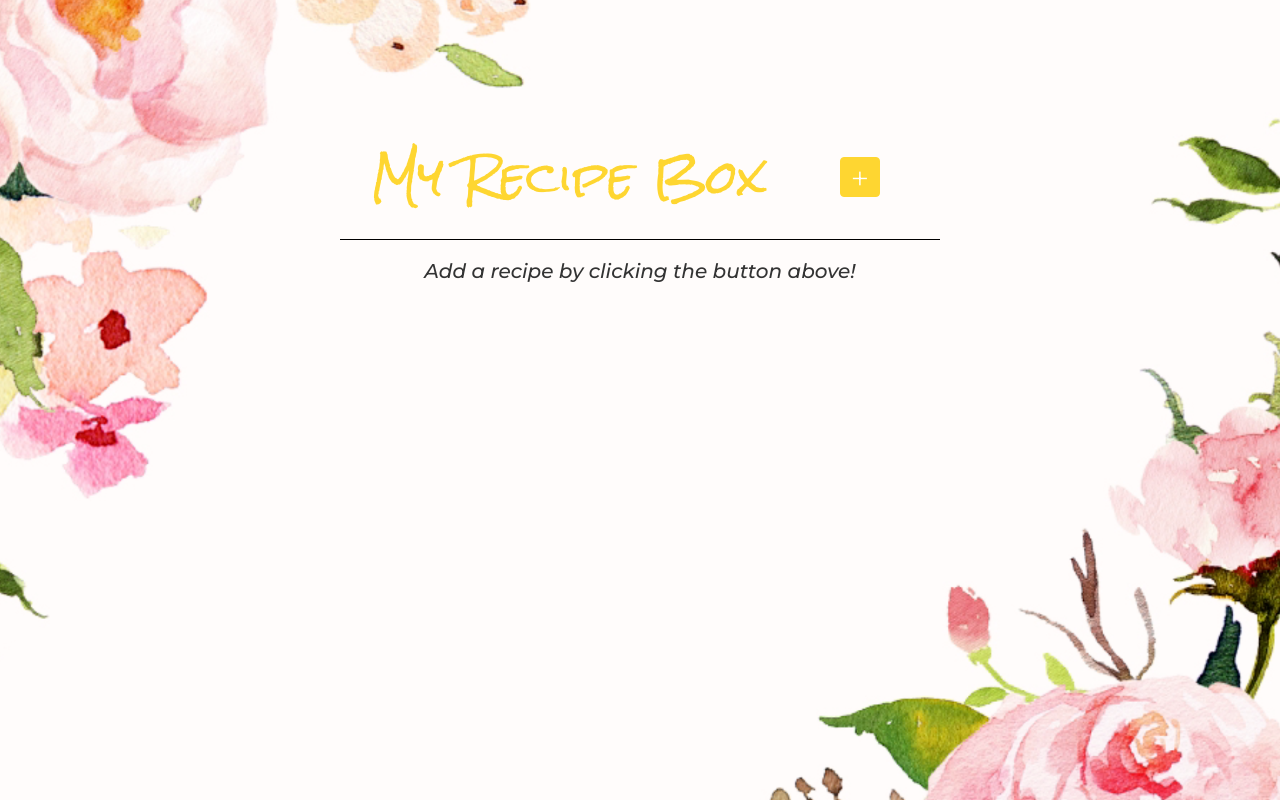
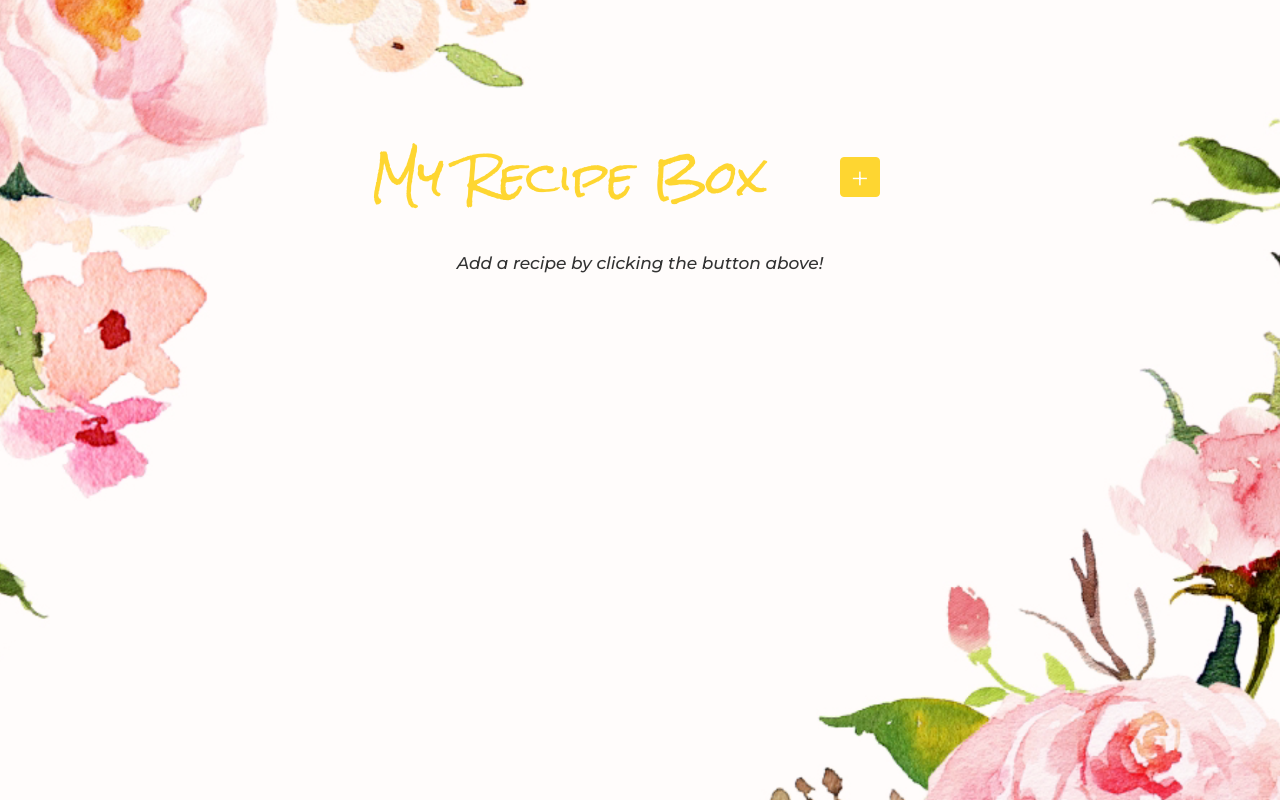
Before and after one commit to cdt-eth/Recipe-Box, a React (Create React App) app: page / in a window 1280 px wide. Built offline with nearby package versions, Linux system fonts and the light colour scheme; the HTML template or start-up script is replaced by a standard one.

Commit message:
saveNewRecipe fix

```diff
--- a/src/App.css
+++ b/src/App.css
@@ -165,11 +165,11 @@ h2 {
 h3 {
   font-family: 'Montserrat', sans-serif;
   font-weight: 500;
-  font-size: 20px;
+  font-size: 17px;
   margin-top: 30px;
   font-style: italic;
-  border-top: 1.25px solid black;
-  padding-top: 20px;
+  /* border-top: 1.25px solid black; */
+  padding-top: 15px;
   width: 600px;
   margin: auto;
 }
--- a/src/App.js
+++ b/src/App.js
@@ -41,10 +41,12 @@ class App extends Component {
     // take copy of state to not mutate original
     let recipes = this.state.recipes.slice();
     // add newestRecipe to end of recipe list
-    recipes.push({
-      recipeName: this.state.newestRecipe.recipeName,
-      ingredients: this.state.newestRecipe.ingredients
-    });
+    if (this.state.newestRecipe.recipeName) {
+      recipes.push({
+        recipeName: this.state.newestRecipe.recipeName,
+        ingredients: this.state.newestRecipe.ingredients
+      });
+    }
     // async call that sets the state of recipes to what's in local storage
     localStorage.setItem('recipes', JSON.stringify(recipes));
     // display new state
@@ -196,7 +198,7 @@ class App extends Component {
 
                 <Modal.Footer>
                   <Button bsStyle="primary" onClick={event => this.saveNewRecipe()}>
-                    Save New Edit
+                    Save Edit
                   </Button>
                 </Modal.Footer>
               </Modal.Header>
```
